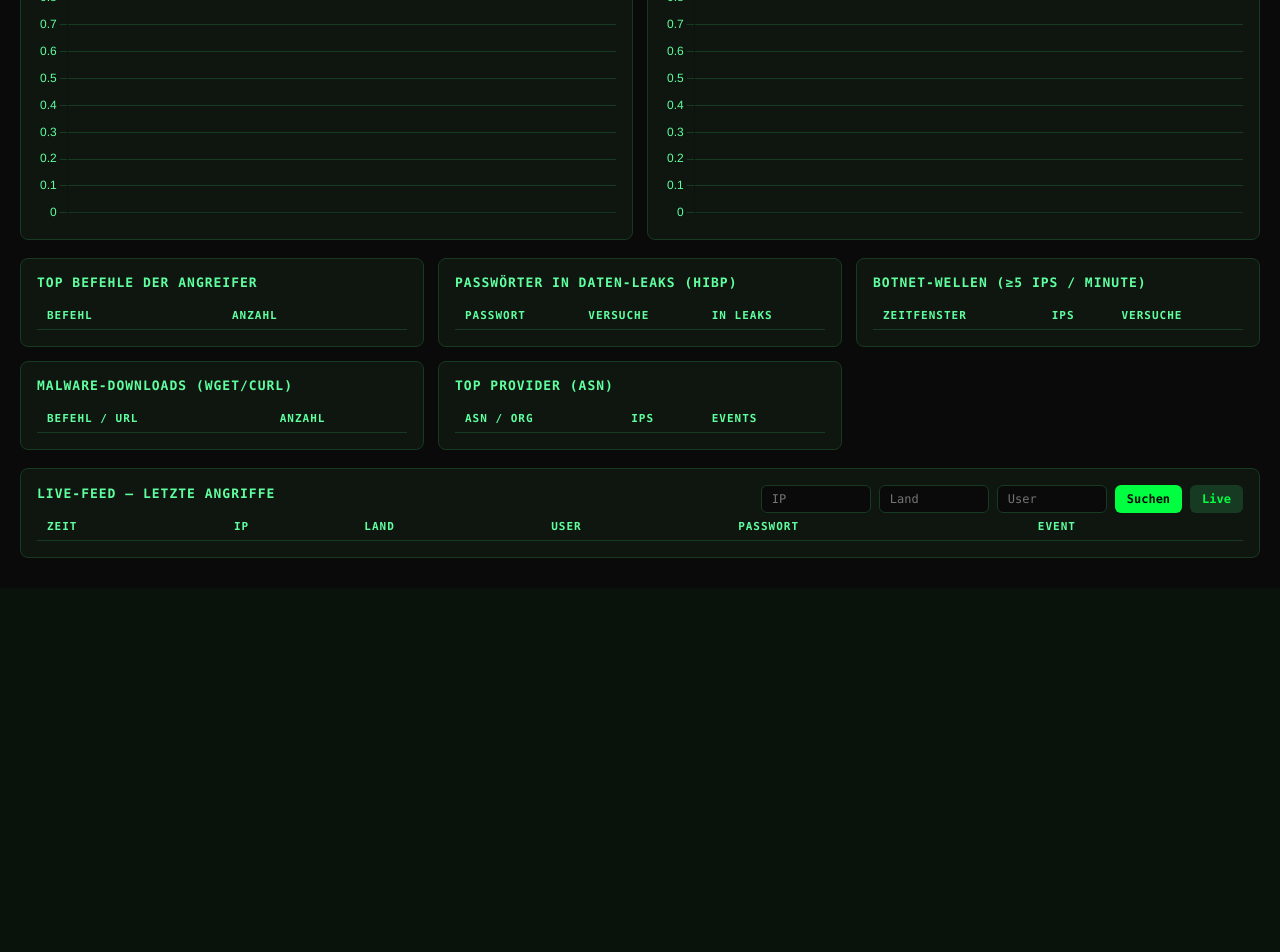
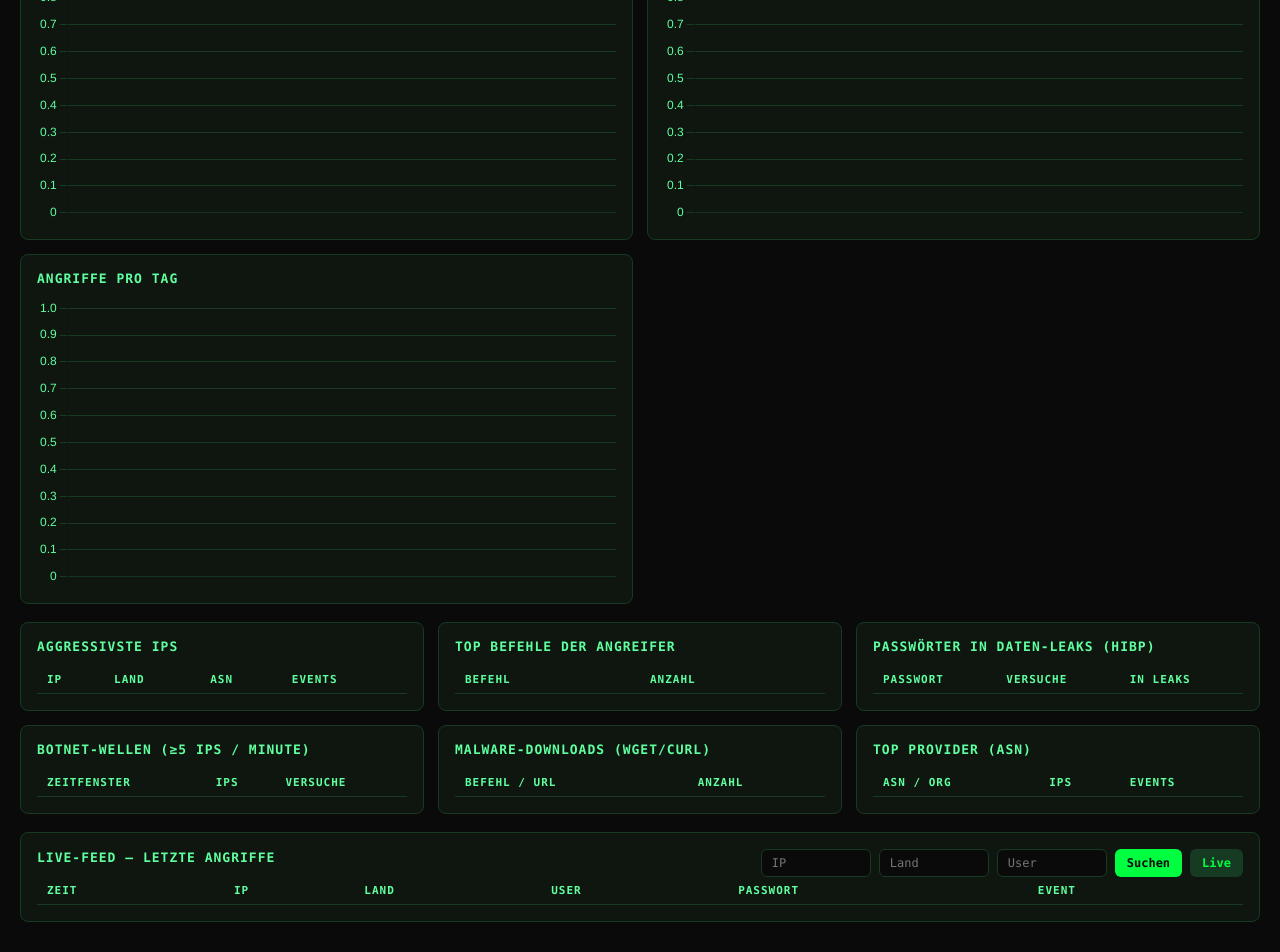
Before and after one commit to MaximilianNoethe/M183, a Python web app: template honeypot-dashboard/frontend/templates/dashboard.html in a window 1280 px wide. Shown: the part 757-1709 px from the top of the page. Before the commit the page ends 1315 px from the top, so only its background shows below. Run offline with Jinja, Linux system fonts and the light colour scheme; the template is opened without the code that fills it, so the values that code supplies are empty.

Commit message:
Show most aggressive IPs and attacks per day on the dashboard

```diff
--- a/honeypot-dashboard/frontend/static/js/analysis.js
+++ b/honeypot-dashboard/frontend/static/js/analysis.js
@@ -27,12 +27,19 @@ const HoneypotAnalysis = (function () {
   }
 
   async function update() {
-    const [commands, passwords, botnet, downloads, providers] = await Promise.all([
+    const [commands, passwords, botnet, downloads, providers, attackers] = await Promise.all([
       getJSON("/api/analysis/commands"),
       getJSON("/api/analysis/passwords"),
       getJSON("/api/analysis/botnet"),
       getJSON("/api/analysis/downloads"),
       getJSON("/api/analysis/providers"),
+      getJSON("/api/analysis/attackers"),
+    ]);
+    fillTable("#attacker-table", attackers, [
+      function (r) { return r.src_ip; },
+      function (r) { return r.country; },
+      function (r) { return r.asn; },
+      function (r) { return r.count; },
     ]);
     fillTable("#cmd-table", commands, [function (r) { return r.value; }, function (r) { return r.count; }]);
     fillTable("#hibp-table", passwords, [
--- a/honeypot-dashboard/frontend/static/js/app.js
+++ b/honeypot-dashboard/frontend/static/js/app.js
@@ -10,15 +10,17 @@
 
   async function refresh() {
     try {
-      const [stats, attacks, recent] = await Promise.all([
+      const [stats, attacks, recent, timeline] = await Promise.all([
         getJSON("/api/stats"),
         getJSON("/api/attacks"),
         getJSON("/api/recent"),
+        getJSON("/api/analysis/timeline"),
       ]);
       document.getElementById("stat-total").textContent = stats.total;
       document.getElementById("stat-ips").textContent = stats.unique_ips;
       document.getElementById("stat-countries").textContent = stats.countries;
       HoneypotCharts.update(stats);
+      HoneypotCharts.updateDaily(timeline);
       HoneypotMap.update(attacks);
       if (!HoneypotSearch.isActive()) HoneypotFeed.update(recent);
       HoneypotAnalysis.update().catch(function () {});
--- a/honeypot-dashboard/frontend/static/js/charts.js
+++ b/honeypot-dashboard/frontend/static/js/charts.js
@@ -1,6 +1,6 @@
-// Two Chart.js charts: top passwords (bar) and attacks per hour (line).
+// Chart.js charts: top passwords (bar), attacks per hour and per day (line).
 const HoneypotCharts = (function () {
-  let passwords, hourly;
+  let passwords, hourly, daily;
 
   function baseConfig(type) {
     return {
@@ -27,6 +27,7 @@ const HoneypotCharts = (function () {
   function init() {
     passwords = new Chart(document.getElementById("chart-passwords"), baseConfig("bar"));
     hourly = new Chart(document.getElementById("chart-hourly"), baseConfig("line"));
+    daily = new Chart(document.getElementById("chart-daily"), baseConfig("bar"));
   }
 
   function update(stats) {
@@ -39,5 +40,11 @@ const HoneypotCharts = (function () {
     hourly.update();
   }
 
-  return { init: init, update: update };
+  function updateDaily(rows) {
+    daily.data.labels = rows.map(function (r) { return r.day; });
+    daily.data.datasets[0].data = rows.map(function (r) { return r.count; });
+    daily.update();
+  }
+
+  return { init: init, update: update, updateDaily: updateDaily };
 })();
--- a/honeypot-dashboard/frontend/templates/dashboard.html
+++ b/honeypot-dashboard/frontend/templates/dashboard.html
@@ -27,9 +27,17 @@
   <section class="charts">
     <div class="panel"><h2>Top Passwörter</h2><canvas id="chart-passwords"></canvas></div>
     <div class="panel"><h2>Angriffe pro Stunde</h2><canvas id="chart-hourly"></canvas></div>
+    <div class="panel"><h2>Angriffe pro Tag</h2><canvas id="chart-daily"></canvas></div>
   </section>
 
   <section class="analysis">
+    <div class="panel">
+      <h2>Aggressivste IPs</h2>
+      <table id="attacker-table">
+        <thead><tr><th>IP</th><th>Land</th><th>ASN</th><th>Events</th></tr></thead>
+        <tbody></tbody>
+      </table>
+    </div>
     <div class="panel">
       <h2>Top Befehle der Angreifer</h2>
       <table id="cmd-table">
```
